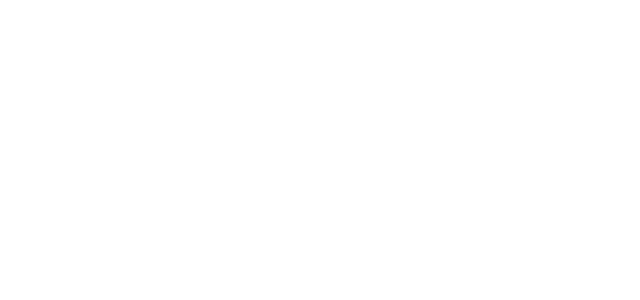
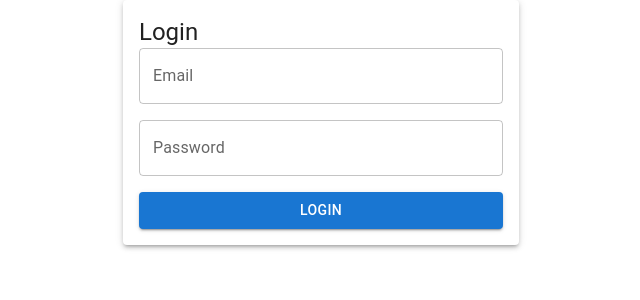
Before and after one commit to Omnia-Mohamed88/React-Crud-App, a React (Create React App) app: page /login in a window 1280 px wide. Before the commit this address had no page. Shown: the top 300 px of the page, without its empty margins (319-959 px from the left). Built offline with nearby package versions, Linux system fonts and the light colour scheme.

Commit message:
added login feature

```diff
--- a/src/App.js
+++ b/src/App.js
@@ -7,6 +7,7 @@
 import Home from './pages/Home'
 import ListProductPage from './features/products/pages/ListProductPage'
 import CreateProductPage from './features/products/pages/CreateProductPage';
+import LoginPage from 'features/login/pages/LoginPage';
 
 function App() {
   return (
@@ -18,6 +19,8 @@
         <Route path="/" element={<Home />}/>
         <Route path="/products" element={<ListProductPage />}/>
         <Route path="/products/create" element={<CreateProductPage />} />
+        <Route path="/login" element={<LoginPage />}/>
+
       </Routes>
     </Router>
   );
--- /dev/null
+++ b/src/features/login/components/LoginComponent.js
@@ -0,0 +1,54 @@
+// src/features/login/components/LoginComponent.js
+
+import React, { useState } from 'react';
+import { Container, Paper, Typography } from '@mui/material';
+import { useNavigate } from 'react-router-dom';
+import LoginForm from 'features/login/forms/LoginForm';
+
+import { login, setAuthHeader } from 'services/authServices';
+import Swal from 'sweetalert2';
+
+const LoginComponent = () => {
+    const [error, setError] = useState('');
+    const navigate = useNavigate();
+
+    const handleLogin = async (values, { setSubmitting, setErrors }) => {
+      try {
+        const data = await login(values.email, values.password);
+        localStorage.setItem('token', data.token);
+        setAuthHeader();
+        Swal.fire({
+          position: "top-end",
+          icon: "success",
+          title: "Logged in successfully!",
+          showConfirmButton: false,
+          timer: 1500,
+        });
+        setTimeout(() => {
+          navigate('/');
+        }, 2000);
+        setError('');
+      } catch (err) {
+        if (err.error === 'Unauthorized') {
+          setError('Invalid email or password.');
+        } else {
+          setError('Login failed. Please try again.');
+        }
+        setErrors({ apiError: 'Invalid email or password' });
+      } finally {
+        setSubmitting(false);
+      }
+    };
+
+    return (
+      <Container component="main" maxWidth="xs">
+        <Paper elevation={3} style={{ padding: '16px' }}>
+          <Typography variant="h5">Login</Typography>
+          {error && <Typography color="error">{error}</Typography>}
+          <LoginForm onSubmit={handleLogin} />
+        </Paper>
+      </Container>
+    );
+  };
+
+  export default LoginComponent;
--- /dev/null
+++ b/src/features/login/forms/LoginForm.js
@@ -0,0 +1,58 @@
+// src/features/login/forms/LoginForm.js
+
+import React from 'react';
+import { useFormik } from 'formik';
+import { TextField, Button, Grid } from '@mui/material';
+import loginSchema from 'features/login/schema/loginSchema';
+
+const LoginForm = ({ onSubmit }) => {
+  const formik = useFormik({
+    initialValues: {
+      email: '',
+      password: '',
+    },
+    validationSchema: loginSchema,
+    onSubmit,
+  });
+
+  return (
+    <form onSubmit={formik.handleSubmit}>
+      <Grid container spacing={2}>
+        <Grid item xs={12}>
+          <TextField
+            fullWidth
+            label="Email"
+            variant="outlined"
+            {...formik.getFieldProps('email')}
+            error={formik.touched.email && Boolean(formik.errors.email)}
+            helperText={formik.touched.email && formik.errors.email}
+          />
+        </Grid>
+        <Grid item xs={12}>
+          <TextField
+            fullWidth
+            label="Password"
+            type="password"
+            variant="outlined"
+            {...formik.getFieldProps('password')}
+            error={formik.touched.password && Boolean(formik.errors.password)}
+            helperText={formik.touched.password && formik.errors.password}
+          />
+        </Grid>
+        <Grid item xs={12}>
+          <Button
+            variant="contained"
+            color="primary"
+            fullWidth
+            type="submit"
+            disabled={formik.isSubmitting}
+          >
+            {formik.isSubmitting ? 'Logging in...' : 'Login'}
+          </Button>
+        </Grid>
+      </Grid>
+    </form>
+  );
+};
+
+export default LoginForm;
--- /dev/null
+++ b/src/features/login/pages/LoginPage.js
@@ -0,0 +1,10 @@
+// src/features/login/pages/LoginPage.js
+
+import React from 'react';
+import LoginComponent from 'features/login/components/LoginComponent';
+
+const LoginPage = () => {
+  return <LoginComponent />;
+};
+
+export default LoginPage;
--- /dev/null
+++ b/src/features/login/schema/loginSchema.js
@@ -0,0 +1,14 @@
+// src/features/login/schema/loginSchema.js
+
+import * as Yup from 'yup';
+
+const loginSchema = Yup.object({
+  email: Yup.string()
+    .email('Invalid email address')
+    .required('Required'),
+  password: Yup.string()
+    .min(6, 'Password must be at least 6 characters long')
+    .required('Required'),
+});
+
+export default loginSchema;
--- /dev/null
+++ b/src/services/authServices.js
@@ -0,0 +1,35 @@
+// src/services/authServices.js
+
+import axios from 'axios';
+
+const API_URL = process.env.REACT_APP_API_URL
+export const login = async (email, password) => {
+  try {
+    const response = await axios.post(`${API_URL}/login`, { email, password });
+    return response.data;
+  } catch (error) {
+    throw error.response ? error.response.data : new Error('Network Error');
+  }
+};
+
+export const logout = () => {
+  localStorage.removeItem('token');
+};
+
+export const getAuthToken = () => {
+  return localStorage.getItem('token');
+};
+
+export const isAuthenticated = () => {
+  const token = getAuthToken();
+  return !!token;
+};
+
+export const setAuthHeader = () => {
+  const token = getAuthToken();
+  if (token) {
+    axios.defaults.headers.common['Authorization'] = `Bearer ${token}`;
+  } else {
+    delete axios.defaults.headers.common['Authorization'];
+  }
+};
```
